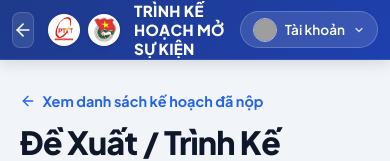
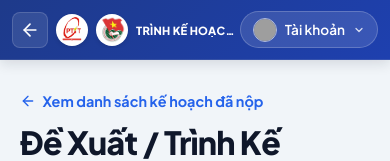
Before and after one commit to ntphong2104/HOATDONGDOAN, a Next.js app: page /admin/proposals/new in a window 390 px wide. Shown: the top 161 px of the page. Built offline with nearby package versions, Linux system fonts and the light colour scheme; no server answers; the database is empty; grey boxes are pictures that could not be loaded.

Commit message:
fix: header title truncation on mobile

```diff
--- a/src/components/Header.module.css
+++ b/src/components/Header.module.css
@@ -132,10 +132,32 @@
   .header {
     padding: 0 0.75rem;
   }
+  .branding {
+    max-width: 140px;
+    min-width: 0;
+  }
+  .appTitle {
+    font-size: 0.75rem;
+    white-space: nowrap;
+    overflow: hidden;
+    text-overflow: ellipsis;
+  }
   .userName {
-    max-width: 120px;
+    max-width: 100px;
   }
   .appSubtitle {
     display: none;
   }
+  .left {
+    gap: 0.5rem;
+  }
 }
+
+@media (max-width: 400px) {
+  .branding {
+    max-width: 100px;
+  }
+  .appTitle {
+    font-size: 0.7rem;
+  }
+}
```
